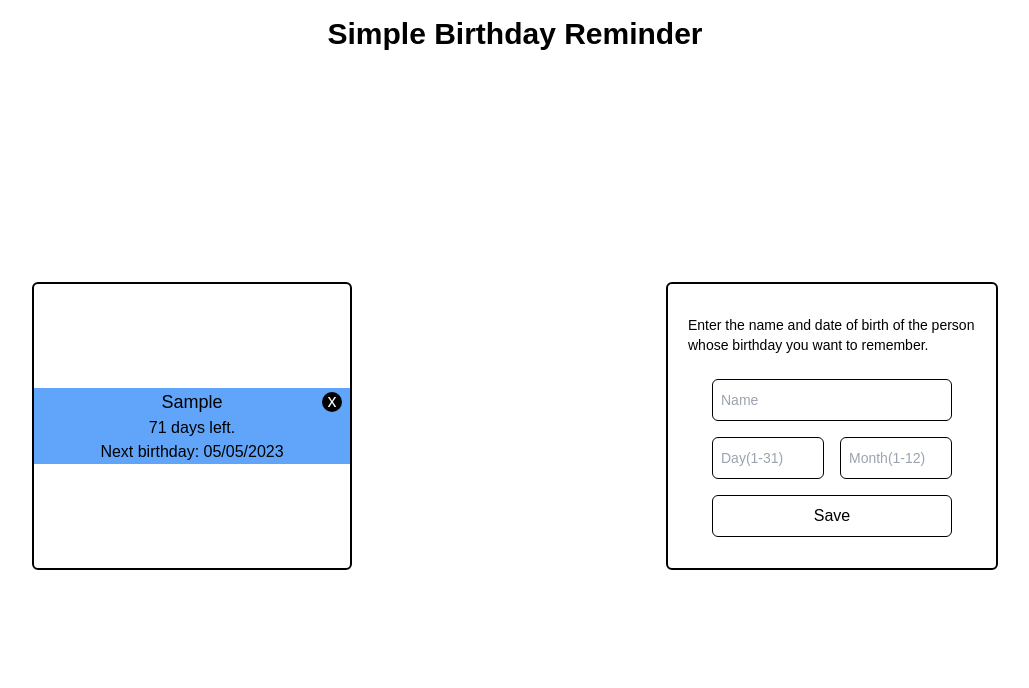
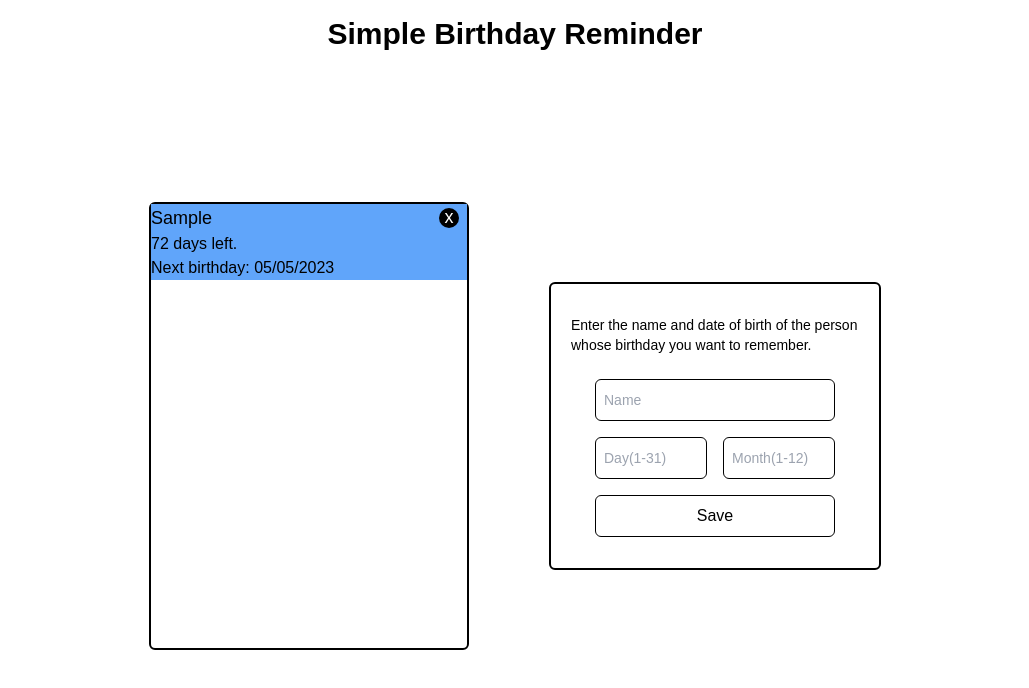
Before and after one commit to kutlukarakoc/birthday-reminder, a React (Create React App) app: page / in a window 1280 px wide. Both pictures are taken after typing "Sample", "5", "5" into the empty fields and a click on the button "Save". Shown: the top 688 px of the page, without its empty margins (125-1154 px from the left). Built offline with nearby package versions, Linux system fonts and the light colour scheme; the HTML template or start-up script is replaced by a standard one.

Commit message:
style updates

```diff
--- a/src/App.tsx
+++ b/src/App.tsx
@@ -14,7 +14,7 @@ const App: React.FC = () => {
 
     const addBirthday = () => {
         /* if there is person data, save it into birthdays state and storage */
-        if (person) setBirthdays([...birthdays, { name: person.name, day: person.day, month: person.month, id: birthdays.length + 1 }])
+        if (person) setBirthdays([...birthdays, { name: person.name, day: person.day, month: person.month, id: Date.now() + Math.random() }])
 
         /* clear inputs after save person */
         setPerson({ name: '', day: '', month: '' })
@@ -32,7 +32,7 @@ const App: React.FC = () => {
             <h1 className="text-3xl font-bold text-center mt-4">
                 Simple Birthday Reminder
             </h1>
-            <div className="flex justify-around items-center flex-1">
+            <div className="h-full flex justify-center items-center gap-20">
                 <Birthdays birthdays={birthdays} removeBirthday={removeBirthday}/>
                 <Form person={person} setPerson={setPerson} addBirthday={addBirthday} />
             </div>
--- a/src/components/Birthdays.tsx
+++ b/src/components/Birthdays.tsx
@@ -1,3 +1,4 @@
+import React from "react"
 import { IBirthdays } from "../types"
 
 type IBirthdayProps = {
@@ -26,7 +27,7 @@ const Birthdays: React.FC<IBirthdayProps> = ({ birthdays, removeBirthday }) => {
 
         const countDownDate: any = new Date(`${nextYear}-${birthMonth}-${birthDate} 00:00:00`)
         const remaining: number = countDownDate - today
-        let days: number = Math.floor(remaining / (1000 * 60 * 60 * 24))
+        let days: number = Math.floor(remaining / (1000 * 60 * 60 * 24)) + 1
 
         let formattedDay: string = parseInt(birthDate) < 10 ? '0' + birthDate : birthDate
         let formattedMonth: string = parseInt(birthMonth) < 10 ? '0' + birthMonth : birthMonth
@@ -34,7 +35,7 @@ const Birthdays: React.FC<IBirthdayProps> = ({ birthdays, removeBirthday }) => {
 
         return (
             <li className="w-full flex items-center" style={{order: days}}>
-                <div className="w-full">
+                <div className="w-full relative">
                     <div className={days < 7 ? 'bg-red-400' : 'bg-blue-400'}>
                         <div className="text-lg">{personName}</div>
                         <div>
@@ -48,14 +49,18 @@ const Birthdays: React.FC<IBirthdayProps> = ({ birthdays, removeBirthday }) => {
         )
     }
 
+    console.log(birthdays.length)
+
     return (
-        <div className="h-72 w-80 flex flex-col items-center justify-center gap-6 border-2 border-black rounded-md">
-            <ul className="w-full h-full flex flex-col justify-center items-start gap-4">
+        <div className=" w-80 flex flex-col items-center justify-center gap-6 border-2 border-black rounded-md">
+            <ul className="w-full h-[444px] flex flex-col justify-start items-start gap-4 overflow-y-auto">
                 {
                     birthdays.map(person => (
-                        <div key={person.id} className="w-full text-center relative">{countDown(person.id, person.name, person.day, person.month)}</div>
+                        <React.Fragment key={person.id}>{countDown(person.id, person.name, person.day, person.month)}</React.Fragment>
                     ))
                 }
+
+                {birthdays.length === 0 && <div className="text-center p-4 w-full">Birthdays will be display here</div>}
             </ul>
         </div>
     )
```
